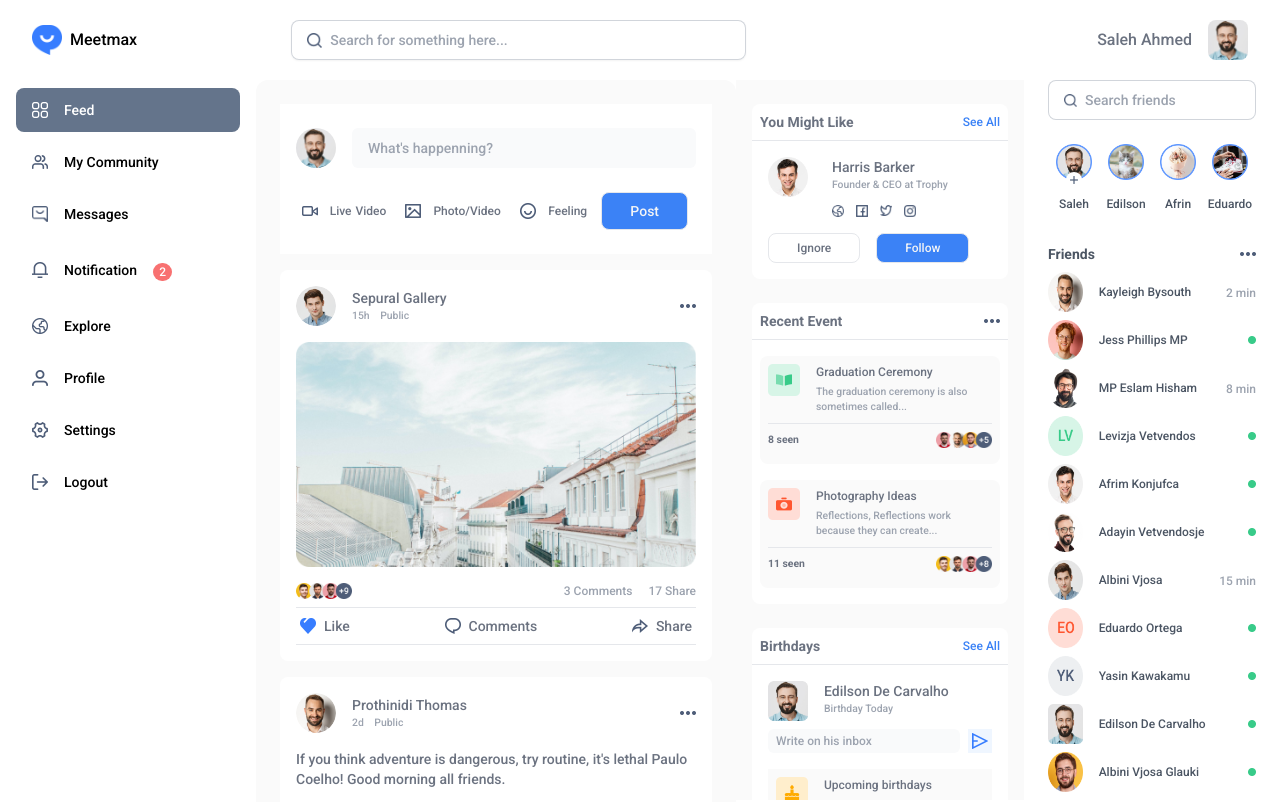
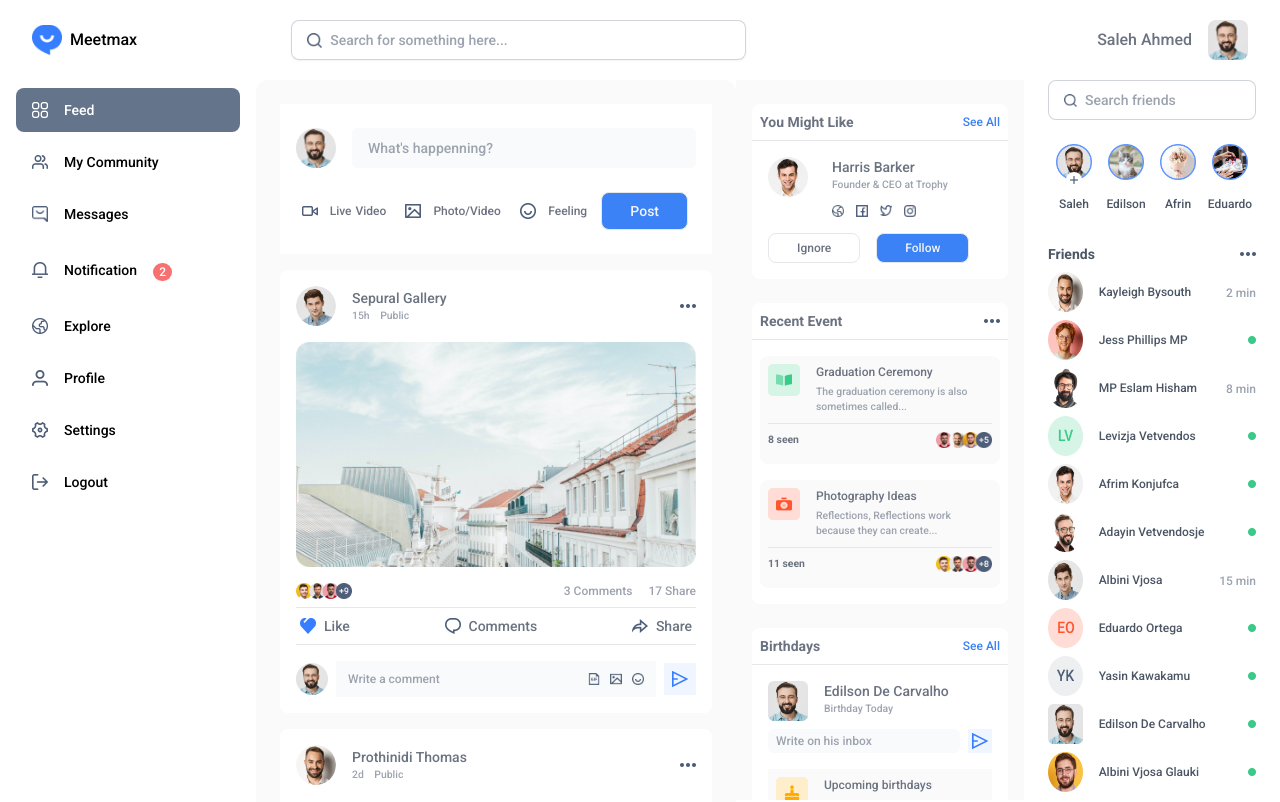
Before and after one commit to masrur-sakib/meetmax, a Next.js app: page / in a window 1280 px wide. Shown: the top 802 px of the page. Built offline with nearby package versions, Linux system fonts and the light colour scheme.

Commit message:
post comments section developed.

```diff
--- a/src/components/Feed/Post.jsx
+++ b/src/components/Feed/Post.jsx
@@ -2,6 +2,7 @@
 
 import Image from 'next/image';
 import PostImage from './PostImage';
+import PostComment from './PostComment';
 
 export default function Post({ data }) {
   return (
@@ -106,6 +107,9 @@ export default function Post({ data }) {
           <span>Share</span>
         </div>
       </div>
+
+      {/* Post Comment Section */}
+      <PostComment data={data.comments} />
     </div>
   );
 }
--- /dev/null
+++ b/src/components/Feed/PostComment.jsx
@@ -0,0 +1,69 @@
+'use client';
+
+import Image from 'next/image';
+
+export default function PostComment({ data }) {
+  return (
+    <div className='mt-4'>
+      {/* Post Comment Section */}
+      <div className='h-9 flex justify-between items-center space-x-2'>
+        <Image
+          className='w-8 h-8 rounded-full'
+          src='/users/SalehAhmed.png'
+          alt='SalehAhmed'
+          width={0}
+          height={0}
+          unoptimized
+        />
+        <div className='flex-1 px-3 py-2 h-full bg-gray-50 round-lg'>
+          <div className='h-full flex justify-between items-center space-x-2.5'>
+            <input
+              id='PublishPostInput'
+              className='flex-1 h-full bg-gray-50 outline-none placeholder:text-gray-400 text-xs rounded-md cursor-text'
+              name='PublishPostInput'
+              type='search'
+              placeholder={`Write a comment`}
+              required
+            />
+            <Image
+              className='w-3 h-3 cursor-pointer'
+              src='/icons/Gif.png'
+              alt='GifIcon'
+              width={0}
+              height={0}
+              unoptimized
+            />
+            <Image
+              className='w-3 h-3 cursor-pointer'
+              src='/icons/Picture.png'
+              alt='PictureIcon'
+              width={0}
+              height={0}
+              unoptimized
+            />
+            <Image
+              className='w-3 h-3 cursor-pointer'
+              src='/icons/Smile.png'
+              alt='SmileIcon'
+              width={0}
+              height={0}
+              unoptimized
+            />
+          </div>
+        </div>
+        <div>
+          <Image
+            className='p-2 h-full w-8 h-full bg-blue-50 cursor-pointer'
+            src='/icons/send.png'
+            alt='send-icon'
+            width={0}
+            height={0}
+            unoptimized
+          />
+        </div>
+      </div>
+
+      {/* Comments & Replies */}
+    </div>
+  );
+}
--- a/src/components/Feed/PublishPostCard.jsx
+++ b/src/components/Feed/PublishPostCard.jsx
@@ -16,7 +16,7 @@ export default function PublishPostCard() {
         />
         <input
           id='PublishPostInput'
-          className='p-4 w-full h-full bg-gray-50 outline-none placeholder:text-gray-400 text-sm rounded-md cursor-pointer sm:cursor-text'
+          className='p-4 w-full h-full bg-gray-50 outline-none placeholder:text-gray-400 text-sm rounded-md cursor-text'
           name='PublishPostInput'
           type='search'
           placeholder={`What's happenning?`}
--- a/src/components/UserCardBirthday.jsx
+++ b/src/components/UserCardBirthday.jsx
@@ -32,7 +32,7 @@ export default function UserCardBirthday({ data }) {
         <Image
           className='p-1 w-6 h-full bg-blue-50 cursor-pointer'
           src='/icons/send.png'
-          alt={data.name}
+          alt='send-icon'
           width={0}
           height={0}
           unoptimized
```
